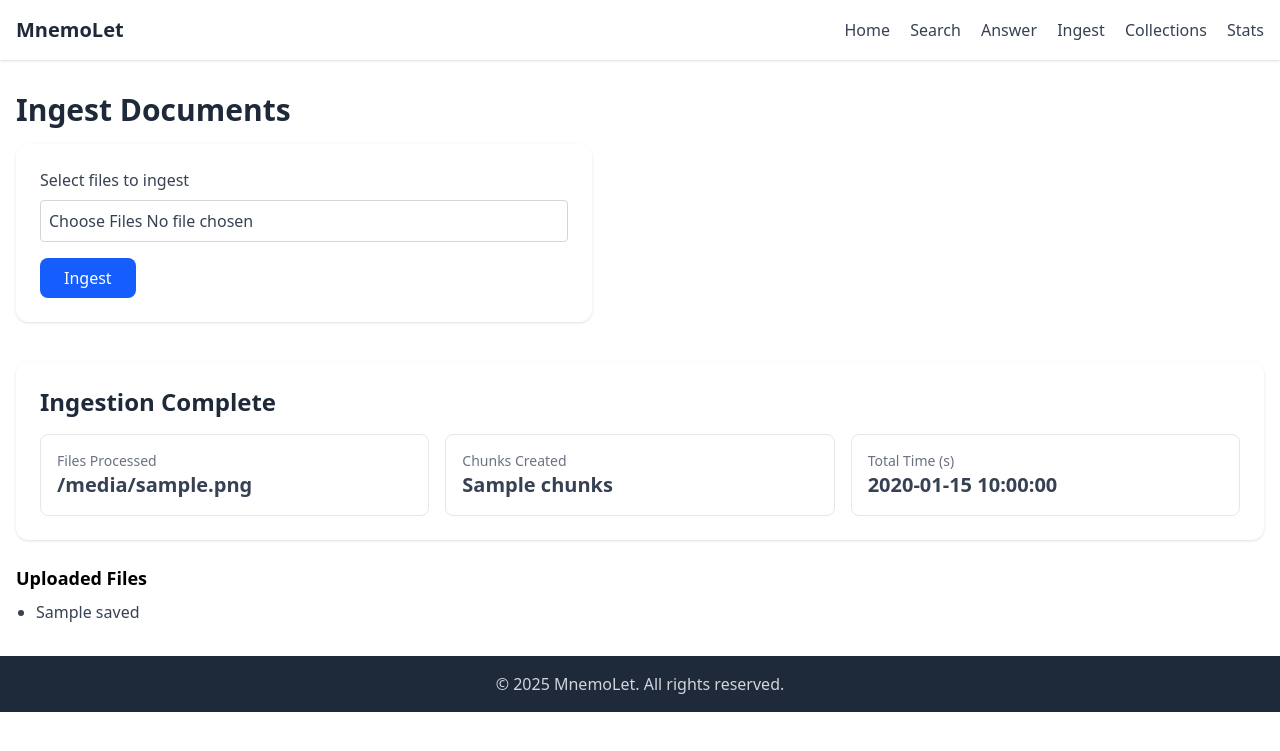
After one commit to mnemolet/mnemolet-core, a Python web app: template src/mnemolet_core/ui/templates/ingest.html in a window 1280 px wide. The commit adds this page. Shown: the top 751 px of the page. Run offline with Jinja, Linux system fonts and the light colour scheme; the template is opened without the code that fills it: most values are stand-ins (such as "Sample title", 1, 10 or a date in 2020).

Commit message:
feat(ui): add UI for /ingest endpoint

```diff
--- /dev/null
+++ b/src/mnemolet_core/ui/templates/ingest.html
@@ -0,0 +1,62 @@
+{% extends "base.html" %}
+
+{% block title %}Ingest - MnemoLet{% endblock%}
+
+{% block content %}
+    <h2 class="text-3xl font-bold mb-4 text-gray-800">Ingest Documents</h2>
+
+    <!-- Ingestion form -->
+    <form method="post" enctype="multipart/form-data"
+        class="bg-white p-6 rounded-xl shadow max-w-xl">
+    <label class="block mb-4">
+        <span class="text-gray-700 font-medium">Select files to ingest</span>
+        <input
+            type="file"
+            name="files"
+            multiple
+            class="border border-gray-300 rounded p-2 mt-2 w-full text-gray-700"
+            required
+        />
+    </label>
+    <button
+        type="submit"
+        class="bg-blue-600 text-white px-6 py-2 rounded-lg
+                hover:bg-blue-700 transition">
+        Ingest
+    </button>
+    </form>
+
+    <!-- Result -->
+    {% if result %}
+        <div class="bg-white p-6 mt-10 rounded-xl shadow">
+
+            <h3 class="text-2xl font-semibold text-gray-800 mb-4">
+                Ingestion Complete
+            </h3>
+
+            <div class="grid grid-cols-1 md:grid-cols-3 gap-4 text-gray-700">
+                <div class="p-4 border border-gray-200 rounded-lg bg-gay-50">
+                    <p class="text-sm text-gray-500">Files Processed</p>
+                    <p class="text-xl font-bold">{{ result.files }}
+                </div>
+                <div class="p-4 border border-gray-200 rounded-lg bg-gay-50">
+                    <p class="text-sm text-gray-500">Chunks Created</p>
+                    <p class="text-xl font-bold">{{ result.chunks }}
+                </div>
+                <div class="p-4 border border-gray-200 rounded-lg bg-gay-50">
+                    <p class="text-sm text-gray-500">Total Time (s)</p>
+                    <p class="text-xl font-bold">{{ result.time }}
+                </div>
+            </div>
+        </div>
+
+        {% if saved %}
+        <h4 class="text-lg font-semibold mt-6 mb-2">Uploaded Files</h4>
+        <ul class="list-disc pl-5 text-gray-700">
+            {% for f in saved %}
+            <li>{{ f }}</li>
+            {% endfor %}
+        </ul>
+        {% endif %}
+    {% endif %}
+{% endblock %}
--- a/src/mnemolet_core/ui/templates/nav.html
+++ b/src/mnemolet_core/ui/templates/nav.html
@@ -5,6 +5,7 @@
             <a href="/" class="text-gray-700 hover:text-gray-900 font-medium">Home</a>
             <a href="/search" class="text-gray-700 hover:text-gray-900 font-medium">Search</a>
             <a href="/answer" class="text-gray-700 hover:text-gray-900 font-medium">Answer</a>
+            <a href="/ingest" class="text-gray-700 hover:text-gray-900 font-medium">Ingest</a>
             <a href="/list-collections" class="text-gray-700 hover:text-gray-900 font-medium">Collections</a>
             <a href="/stats" class="text-gray-700 hover:text-gray-900 font-medium">Stats</a>
         </div>
--- a/src/mnemolet_core/ui/templates/stats.html
+++ b/src/mnemolet_core/ui/templates/stats.html
@@ -4,6 +4,12 @@
 
 {% block content %}
     <h2 class="text-3xl font-bold mb-4 text-gray-800">Statistics for "{{ collection_name }}"</h2>
+
+    {% if error %}
+    <div class="p-4 mb-4 text-red-800 bg-red-100 border border-red-300 rounded">
+        {{ error }}
+    </div>
+    {% endif %}
 
     {% if stats %}
     <table class="table-auto border-collapse border border-gray-300 w-full bg-white">
```
Also changed, not shown: src/mnemolet_core/api/routes.py (+17 -11 lines), src/mnemolet_core/ui/routes.py (+42 -5 lines).
